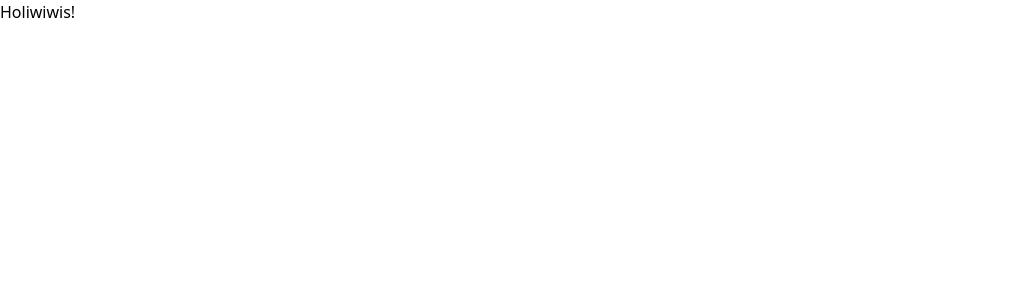
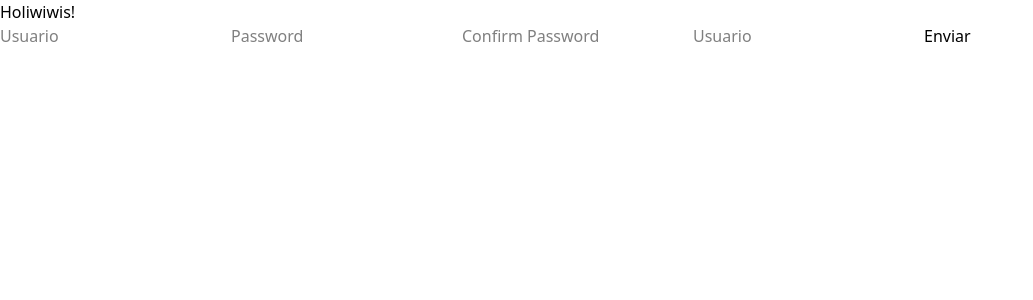
Before and after one commit to JonyR3G0/web-d-react-avanzado, a React (Vite) app: page / in a window 1280 px wide. Shown: the top 300 px of the page, without its empty margins (0-1033 px from the left). Built offline with nearby package versions, Linux system fonts and the light colour scheme.

Commit message:
Add BasicForm component and integrate it into App (formulario)

```diff
--- a/src/App.jsx
+++ b/src/App.jsx
@@ -1,9 +1,11 @@
 import React from 'react'
+import { BasicForm } from './components/BasicForm'
 
 export const App = () => {
   return (
     <div>
       <h1>Holiwiwis!</h1>
+      <BasicForm />
     </div>
   )
 }
--- /dev/null
+++ b/src/components/BasicForm.jsx
@@ -0,0 +1,19 @@
+import { useForm } from 'react-hook-form'
+
+export const BasicForm = () => {
+  const { register, handleSubmit } = useForm()
+
+  const onSubmit = (data) => {
+    console.log(data)
+  }
+
+  return (
+    <form onSubmit={handleSubmit(onSubmit)}>
+      <input type='text' {...register('username')} placeholder='Usuario' />
+      <input type='password' {...register('password')} placeholder='Password' />
+      <input type='password' {...register('confirmPassword')} placeholder='Confirm Password' />
+      <input {...register('username')} placeholder='Usuario' />
+      <button type='submit'>Enviar</button>
+    </form>
+  )
+}
```
